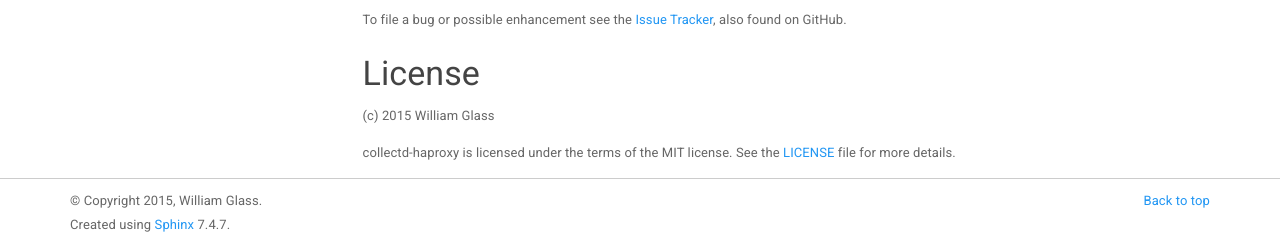
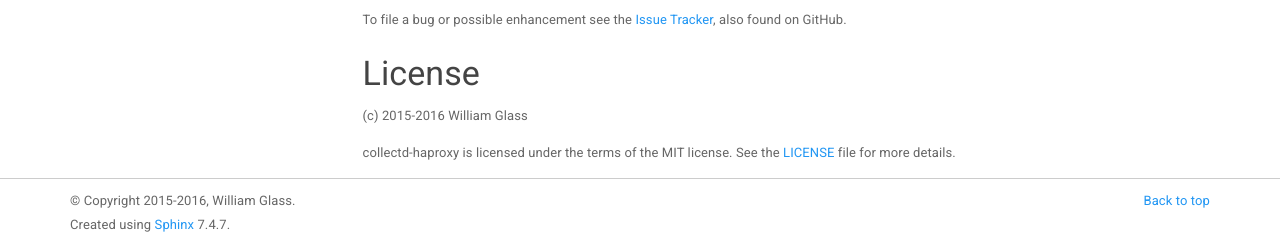
Before and after one commit to wglass/collectd-haproxy, a Sphinx documentation site: the page built from docs/index.rst, in a window 1280 px wide and 900 px high, scrolled down 733 px. Shown: the part 650-897 px from the top of the window. Built offline with Sphinx 7.4.7, drawn with Linux system fonts in a browser that asks for light colours.

Commit message:
Update copyright years.

```diff
--- a/README.rst
+++ b/README.rst
@@ -77,7 +77,7 @@ on GitHub.
 
 License
 ~~~~~~~
-\(c\) 2015 William Glass
+\(c\) 2015-2016 William Glass
 
 collectd-haproxy is licensed under the terms of the MIT license.  See the
 LICENSE_ file for more details.
--- a/docs/conf.py
+++ b/docs/conf.py
@@ -45,7 +45,7 @@ source_suffix = '.rst'
 master_doc = 'index'
 
 project = u'collectd-haproxy'
-copyright = u'2015, William Glass'
+copyright = u'2015-2016, William Glass'
 author = u'William Glass'
 
 version = release = collectd_haproxy.__version__
--- a/docs/index.rst
+++ b/docs/index.rst
@@ -72,7 +72,7 @@ on GitHub.
 
 License
 ~~~~~~~
-\(c\) 2015 William Glass
+\(c\) 2015-2016 William Glass
 
 collectd-haproxy is licensed under the terms of the MIT license.  See the
 LICENSE_ file for more details.
```
